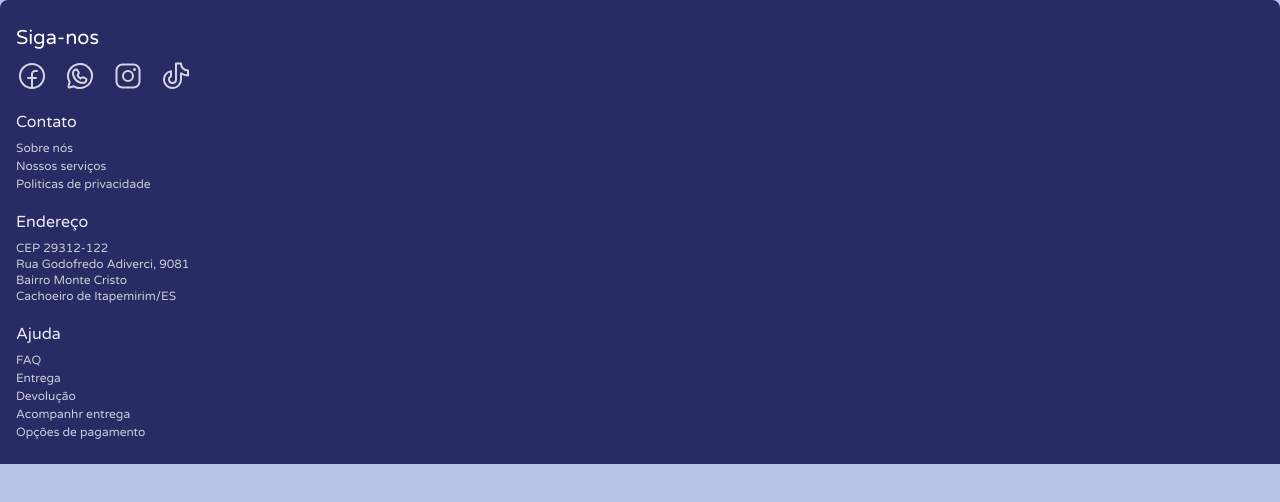
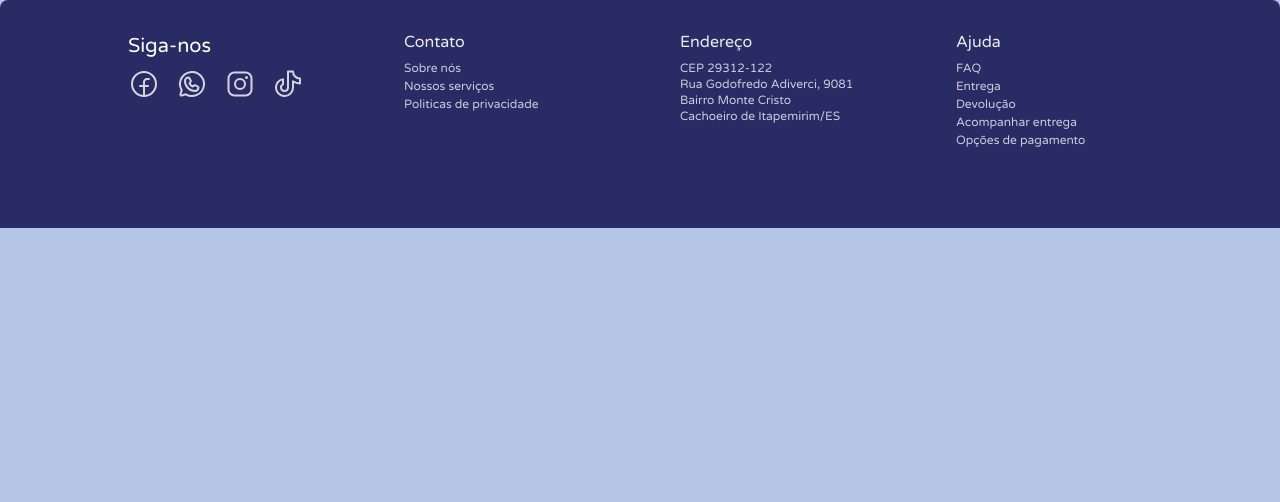
Before and after one commit to Tamicktom/MoonStore, a React (Vite) app: page /product/1 in a window 1280 px wide. Shown: the top 502 px of the page. Built offline with nearby package versions, Linux system fonts and the light colour scheme.

Commit message:
Update Footer responsivity

```diff
--- a/src/components/Footer/Footer.jsx
+++ b/src/components/Footer/Footer.jsx
@@ -4,10 +4,10 @@ import { FacebookLogo, WhatsappLogo, InstagramLogo, TiktokLogo } from "phosphor-
 
 export const Footer = () => {
   return (
-    <footer className="flex flex-col justify-center w-full gap-5 px-4 py-6 rounded-t-lg bg-b-700">
+    <footer className="flex flex-col items-start justify-center w-full gap-5 px-4 py-6 rounded-t-lg bg-b-700 lg:flex-row lg:items-center lg:px-32 lg:gap-20 lg:pb-20 lg:pt-8">
 
-      <div className="flex flex-col items-start justify-center gap-2">
-        <p className="text-xl text-white ">Siga-nos</p>
+      <div className="flex flex-col items-start justify-start gap-2 w-full max-w-[250px] lg:self-stretch">
+        <p className="text-xl text-white">Siga-nos</p>
         <div className="flex flex-row items-start gap-4">
           <a href="#">
             <FacebookLogo size={32} color="white" opacity={0.8} />
@@ -31,7 +31,7 @@ export const Footer = () => {
       </FooterSection>
 
       <FooterSection title="Endereço">
-        <p className="text-xs text-white opacity-75 leading-4">
+        <p className="text-xs leading-4 text-white opacity-75">
           CEP 29312-122<br />
           Rua Godofredo Adiverci, 9081<br />
           Bairro Monte Cristo<br />
@@ -43,7 +43,7 @@ export const Footer = () => {
         <Anchor href="#">FAQ</Anchor>
         <Anchor href="#">Entrega</Anchor>
         <Anchor href="#">Devolução</Anchor>
-        <Anchor href="#">Acompanhr entrega</Anchor>
+        <Anchor href="#">Acompanhar entrega</Anchor>
         <Anchor href="#">Opções de pagamento</Anchor>
       </FooterSection>
     </footer>
@@ -52,9 +52,9 @@ export const Footer = () => {
 
 const FooterSection = ({ children, title }) => {
   return (
-    <div className="flex flex-col items-start justify-center gap-2">
+    <div className="flex flex-col items-start justify-start w-full gap-2 max-w-[250px] lg:self-stretch">
       <p className="text-base leading-5 text-white text-opacity-90">
-        {title !== "" && title}
+        {title}
       </p>
       <div className="flex flex-col items-start gap-[2px]">
         {children}
@@ -66,7 +66,7 @@ const FooterSection = ({ children, title }) => {
 const Anchor = ({ children, href }) => {
   return (
     <a href={href}>
-      <p className="text-xs text-white opacity-75 leading-4">
+      <p className="text-xs leading-4 text-white opacity-75">
         {children}
       </p>
     </a>
```
